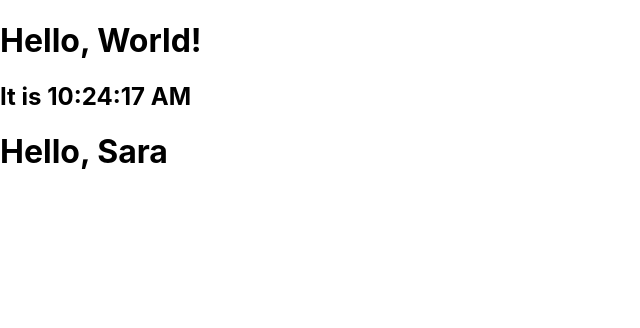
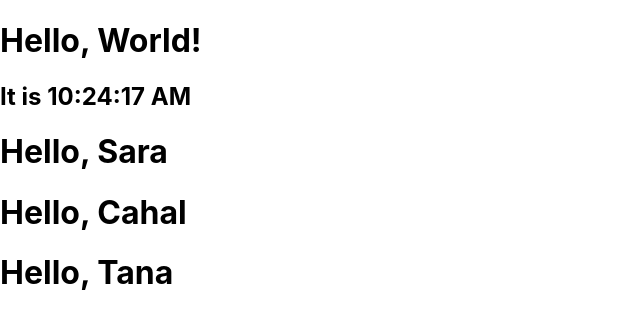
Before and after one commit to prachisawarkar/React-, a React (Create React App) app: page / in a window 1280 px wide. Shown: the top 328 px of the page, without its empty margins (0-640 px from the left). Built offline with nearby package versions, Linux system fonts and the light colour scheme.

Commit message:
test-version-4-components

```diff
--- a/src/index.js
+++ b/src/index.js
@@ -22,12 +22,27 @@ function tick() {
 }
 setInterval(tick, 100);
 
+// components in react
 function Welcome(props){
   return <h1>Hello, {props.name}</h1>
 }
 
 const welc = <Welcome name = 'Sara' />
 ReactDOM.render(welc, document.getElementById('component'));
+function AppTest() {
+  return(
+    <div>
+      <Welcome name = 'Sara' />
+      <Welcome name = 'Cahal' />
+      <Welcome name = 'Tana' />
+    </div>
+  );
+}
+
+ReactDOM.render( <AppTest /> , document.getElementById('component'));
+//Here we can't call like given below because its not a variable declared with const
+//Its a function.
+//ReactDOM.render( AppTest, document.getElementById('component'));
 // If you want your app to work offline and load faster, you can change
 // unregister() to register() below. Note this comes with some pitfalls.
 // Learn more about service workers: https://bit.ly/CRA-PWA
```
